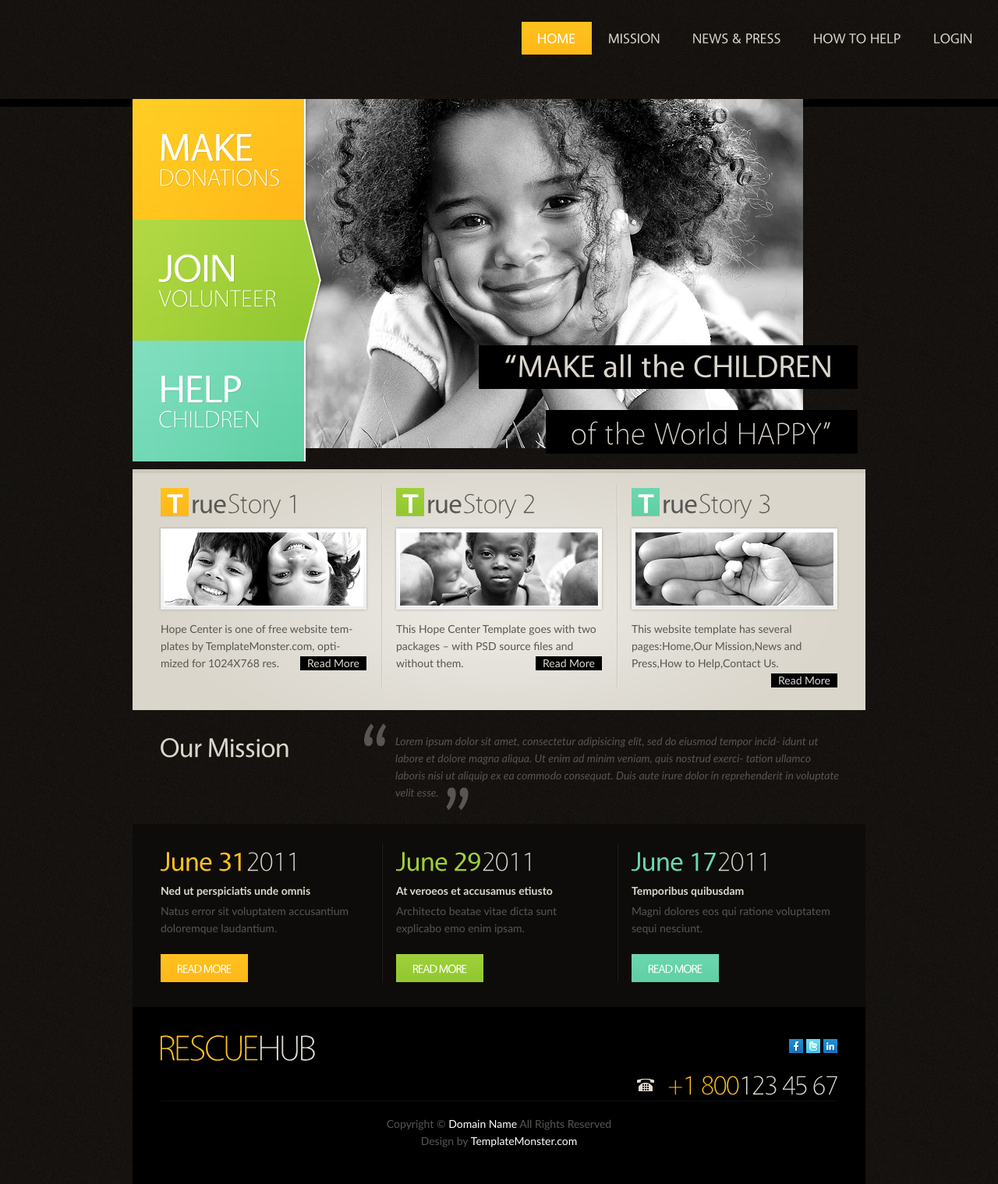
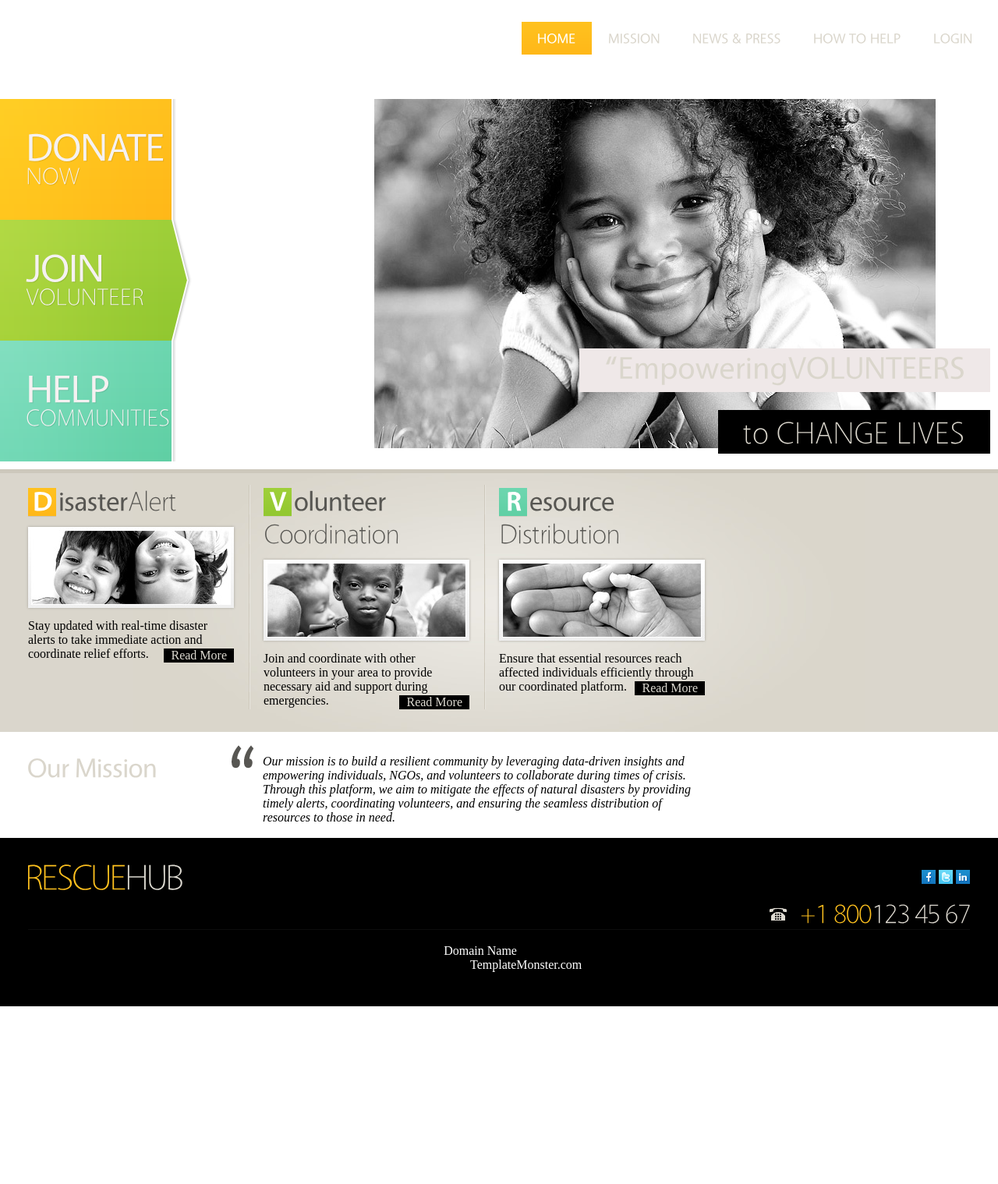
Before and after one commit to riyaahh/rescueHub, a Django app: page / in a window 1280 px wide. Shown: the whole page at 78% size. After the commit the page ends 1291 px from the top, so only its background shows below. Run offline with Django 4.2, Linux system fonts and the light colour scheme.

Commit message:
relief camp

```diff
--- a/RescueHub/Templates/Base.html
+++ b/RescueHub/Templates/Base.html
@@ -29,7 +29,6 @@
 
             {% endblock content %}
 
-            {% block extrascript %}
-            {% endblock extrascript %}
+
     </body>
 </html>
--- a/RescueHub/Templates/index.html
+++ b/RescueHub/Templates/index.html
@@ -2,9 +2,9 @@
 {% load static %}
 
 {% block extrahead %}
-<link rel="stylesheet" href= "{% static 'css/reset.css' %}" type="text/css">
+<link rel="stylesheet" href="{% static 'css/reset.css' %}" type="text/css">
 <link rel="stylesheet" href="{% static 'css/layout.css' %}" type="text/css">
-<link rel="stylesheet" href= "{% static 'css/style.css' %}" type="text/css">
+<link rel="stylesheet" href="{% static 'css/style.css' %}" type="text/css">
 <script type="text/javascript" src="{% static  'js/jquery-1.6.js' %}"></script>
 <script src="{% static 'js/cufon-yui.js' %}" type="text/javascript"></script>
 <script src="{% static 'js/cufon-replace.js' %}" type="text/javascript"></script>
@@ -19,47 +19,38 @@
 <script src="{% static 'js/script.js' %}" type="text/javascript"></script>
 {% endblock extrahead %}
 
-<!-- style is associated with css and class is something that is used to style it together-->
-<!--bootstrap is for checking the layout-->
 {% block content %}
-
-<!--[if lt IE 9]>
-<script type="text/javascript" src="js/html5.js"></script>
-<style type="text/css">.box1 figure{behavior:url("js/PIE.htc");}</style>
-<![endif]-->
 
 <div class="body1">
   <div class="main">
     <!-- header -->
     <header>
-      <div class="wrapper">
-
-      </div>
+      <div class="wrapper"></div>
       <div class="slider">
         <ul class="items">
-          <li> <img src="{% static 'images/img1.jpg' %}" alt="Image placeholder">
+          <li> <img src="{% static 'images/img1.jpg' %}" alt="Disaster Relief">
             <div class="banner">
-              <div class="wrapper"><span>“Our<em>Mission</em>is to<em>Help</em></span></div>
-              <div class="wrapper"><strong>Those Who<em>Need</em>It”</strong></div>
+              <div class="wrapper"><span>“Our<em>Mission</em>is to<em>Help</em>”</span></div>
+              <div class="wrapper"><strong>Those in<em>Need</em></strong></div>
             </div>
           </li>
-          <li> <img src="{% static 'images/img2.jpg' %}" alt="Image placeholder">
+          <li> <img src="{% static 'images/img2.jpg' %}" alt="Volunteer Support">
             <div class="banner">
-              <div class="wrapper"><span>“MAKE all the CHILDREN</span></div>
-              <div class="wrapper"><strong>of the World HAPPY”</strong></div>
+              <div class="wrapper"><span>“Empowering<em>Volunteers</em></span></div>
+              <div class="wrapper"><strong>to <em>Change Lives</em></strong></div>
             </div>
           </li>
-          <li> <img src="{% static 'images/img3.jpg' %}" alt="Image placeholder">
+          <li> <img src="{% static 'images/img3.jpg' %}" alt="Resource Distribution">
             <div class="banner">
-              <div class="wrapper"><span>“TOGETHER we can CHANGE</span></div>
-              <div class="wrapper"><strong>Many Young LIVES”</strong></div>
+              <div class="wrapper"><span>“Connecting<em>Resources</em>to Those in<em>Need</em>”</span></div>
+              <div class="wrapper"><strong>Together We Can <em>Make a Difference</em></strong></div>
             </div>
           </li>
         </ul>
         <ul class="pagination">
-          <li id="banner1"><a href="#">Make<span>Donations</span></a></li>
-          <li id="banner2"><a href="#">join<span>volunteer</span></a></li>
-          <li id="banner3"><a href="#">Help<span>children</span></a></li>
+          <li id="banner1"><a href="#">Donate<span>Now</span></a></li>
+          <li id="banner2"><a href="#">Join<span>Volunteer</span></a></li>
+          <li id="banner3"><a href="#">Help<span>Communities</span></a></li>
         </ul>
       </div>
     </header>
@@ -71,53 +62,33 @@
           <div class="line1">
             <div class="line2 wrapper">
               <section class="col1">
-                <h2><strong>T</strong>rue<span>Story 1</span></h2>
+                <h2><strong>D</strong>isaster<span>Alert</span></h2>
                 <div class="pad_bot1">
-                  <figure><img src="{% static '/images/page1_img1.jpg' %}" alt="Image placeholder"></figure>
+                  <figure><img src="{% static 'images/page1_img1.jpg' %}" alt="Disaster Alert"></figure>
                 </div>
-                Hope Center is one of free website tem- plates by TemplateMonster.com, opti- mized for 1024X768 res. <a href="#" class="button1">Read More</a> </section>
+                Stay updated with real-time disaster alerts to take immediate action and coordinate relief efforts. <a href="#" class="button1">Read More</a>
+              </section>
               <section class="col1 pad_left1">
-                <h2 class="color2"><strong>T</strong>rue<span>Story 2</span></h2>
+                <h2 class="color2"><strong>V</strong>olunteer<span>Coordination</span></h2>
                 <div class="pad_bot1">
-                  <figure><img src="{% static '/images/page1_img2.jpg' %}" alt=""></figure>
+                  <figure><img src="{% static 'images/page1_img2.jpg' %}" alt="Volunteer Coordination"></figure>
                 </div>
-                This Hope Center Template goes with two packages – with PSD source files and without them.<a href="#" class="button1 color2">Read More</a> </section>
+                Join and coordinate with other volunteers in your area to provide necessary aid and support during emergencies.<a href="#" class="button1 color2">Read More</a>
+              </section>
               <section class="col1 pad_left1">
-                <h2 class="color3"><strong>T</strong>rue<span>Story 3</span></h2>
+                <h2 class="color3"><strong>R</strong>esource<span>Distribution</span></h2>
                 <div class="pad_bot1">
-                  <figure><img src="{% static '/images/page1_img3.jpg' %}" alt=""></figure>
+                  <figure><img src="{% static 'images/page1_img3.jpg' %}" alt="Resource Distribution"></figure>
                 </div>
-                This website template has several pages:<a href="index.html" class="link1">Home</a>,<a href="mission.html" class="link1">Our Mission</a>,<a href="news.html" class="link1">News and Press</a>,<a href="help.html" class="link1">How to Help</a>,<a href="contact.html" class="link1">Contact Us</a>.<a href="#" class="button1 color3">Read More</a> </section>
+                Ensure that essential resources reach affected individuals efficiently through our coordinated platform.<a href="#" class="button1 color3">Read More</a>
+              </section>
             </div>
           </div>
         </div>
       </div>
       <div class="wrapper">
         <h3>Our Mission</h3>
-        <p class="quot"> Lorem ipsum dolor sit amet, consectetur adipisicing elit, sed do eiusmod tempor incid- idunt ut labore et dolore magna aliqua. Ut enim ad minim veniam, quis nostrud exerci- tation ullamco laboris nisi ut aliquip ex ea commodo consequat. Duis aute irure dolor in reprehenderit in voluptate velit esse.<img src="images/quot2.png" alt=""> </p>
-      </div>
-      <div class="wrapper">
-        <div class="box2">
-          <div class="line1">
-            <div class="line2 wrapper">
-              <section class="col1">
-                <h4><span>June 31</span>2011</h4>
-                <p class="pad_bot2"><strong>Ned ut perspiciatis unde omnis</strong></p>
-                <p>Natus error sit voluptatem accusantium doloremque laudantium.</p>
-                <a href="#" class="button2">Read More</a> </section>
-              <section class="col1 pad_left1">
-                <h4 class="color2"><span>June 29</span>2011</h4>
-                <p class="pad_bot2"><strong>At veroeos et accusamus etiusto</strong></p>
-                <p>Architecto beatae vitae dicta sunt explicabo emo enim ipsam.</p>
-                <a href="#" class="button2 color2">Read More</a> </section>
-              <section class="col1 pad_left1">
-                <h4 class="color3"><span>June 17</span>2011</h4>
-                <p class="pad_bot2"><strong>Temporibus quibusdam</strong></p>
-                <p>Magni dolores eos qui ratione voluptatem sequi nesciunt.</p>
-                <a href="#" class="button2 color3">Read More</a> </section>
-            </div>
-          </div>
-        </div>
+        <p class="quot">Our mission is to build a resilient community by leveraging data-driven insights and empowering individuals, NGOs, and volunteers to collaborate during times of crisis. Through this platform, we aim to mitigate the effects of natural disasters by providing timely alerts, coordinating volunteers, and ensuring the seamless distribution of resources to those in need.</p>
       </div>
     </article>
     <!-- / content -->
@@ -125,13 +96,12 @@
     <footer>
       <div class="wrapper"> <a href="index.html" id="footer_logo"><span>Rescue</span>HUB</a>
         <ul id="icons">
-          <li><a href="#" class="normaltip"><img src="images/icon1.gif" alt=""></a></li>
-          <li><a href="#" class="normaltip"><img src="images/icon2.gif" alt=""></a></li>
-          <li><a href="#" class="normaltip"><img src="images/icon3.gif" alt=""></a></li>
+          <li><a href="#" class="normaltip"><img src="{% static 'images/icon1.gif' %}" alt="icon"></a></li>
+          <li><a href="#" class="normaltip"><img src="{% static 'images/icon2.gif' %}" alt="icon"></a></li>
+          <li><a href="#" class="normaltip"><img src="{% static 'images/icon3.gif' %}" alt="icon"></a></li>
         </ul>
       </div>
       <div class="wrapper">
-
         <div class="tel"><span>+1 800</span>123 45 67</div>
       </div>
       <div id="footer_text">Copyright &copy; <a href="#">Domain Name</a> All Rights Reserved<br>
@@ -165,29 +135,7 @@
             }, 600, 'easeOutExpo')
         }
     })
-    $('.pagination li').hover(function () {
-        if (!$(this).hasClass('current')) {
-            $(this).find('a').stop().animate({
-                backgroundPosition: '0 0'
-            }, 600, 'easeOutExpo', function () {
-                $(this).parent().css({
-                    backgroundPosition: '-20px 0'
-                })
-            });
-        }
-    }, function () {
-        if (!$(this).hasClass('current')) {
-            $(this).css({
-                backgroundPosition: '0 0'
-            }).find('a').stop().animate({
-                backgroundPosition: '-250px 0'
-            }, 600, 'easeOutExpo');
-        }
-    })
 })
 </script>
 
 {% endblock content %}
-
-{% block extrascript %}
-{% endblock extrascript %}
--- a/RescueHub/static/css/style.css
+++ b/RescueHub/static/css/style.css
@@ -17,18 +17,18 @@
 	overflow:hidden
 }
 /* Global properties ======================================================== */
-body {
+/* body {
 	background:url(../images/bg.jpg) top center repeat;
 	border:0;
 	font:14px "Trebuchet MS", Arial, Helvetica, sans-serif;
 	color:#575652;
 	line-height:22px
-}
+} */
 .ic, .ic a {
 	border:0;
 	float:right;
 	background:#fff;
-	color:#f00;
+	color:rgb(237, 231, 231);
 	width:50%;
 	line-height:10px;
 	font-size:10px;
@@ -48,14 +48,15 @@
 /* Global Structure ============================================================= */
 .main {
 	margin:0 auto;
-	width:940px
+	width:940 px
+
 }
-.body1 {
+/* .body1 {
 	background:url(../images/bg_top.gif) top repeat-x
-}
+} */
 /* ============================= main layout ====================== */
 a {
-	color:#575652;
+	color:white;
 	text-decoration:underline;
 	outline:none
 }
@@ -215,7 +216,7 @@
 	font-size:50px;
 	line-height:1.2em;
 	font-weight:400;
-	color:#fff;
+	color:#f5f1f1;
 	text-decoration:none;
 	text-transform:uppercase;
 	letter-spacing:-1px;
@@ -260,7 +261,7 @@
 	float:right;
 	padding:0 32px;
 	margin-bottom:5px;
-	background:#000;
+	background:#efe8e8;
 	font-size:40px;
 	line-height:56px;
 	height:56px;
--- /dev/null
+++ b/RescueHub/static/images/desktop.ini
@@ -0,0 +1,2 @@
+[LocalizedFileNames]
+Screenshot 2024-09-05 080340.png=@Screenshot 2024-09-05 080340,0
```
Also changed, not shown: RescueHub/Templates/help.html (+4 -4 lines), RescueHub/Templates/news.html (+4 -4 lines), RescueHub/static/css/login.css (+136 -1 lines), RescueHub/static/images/logo.png.
